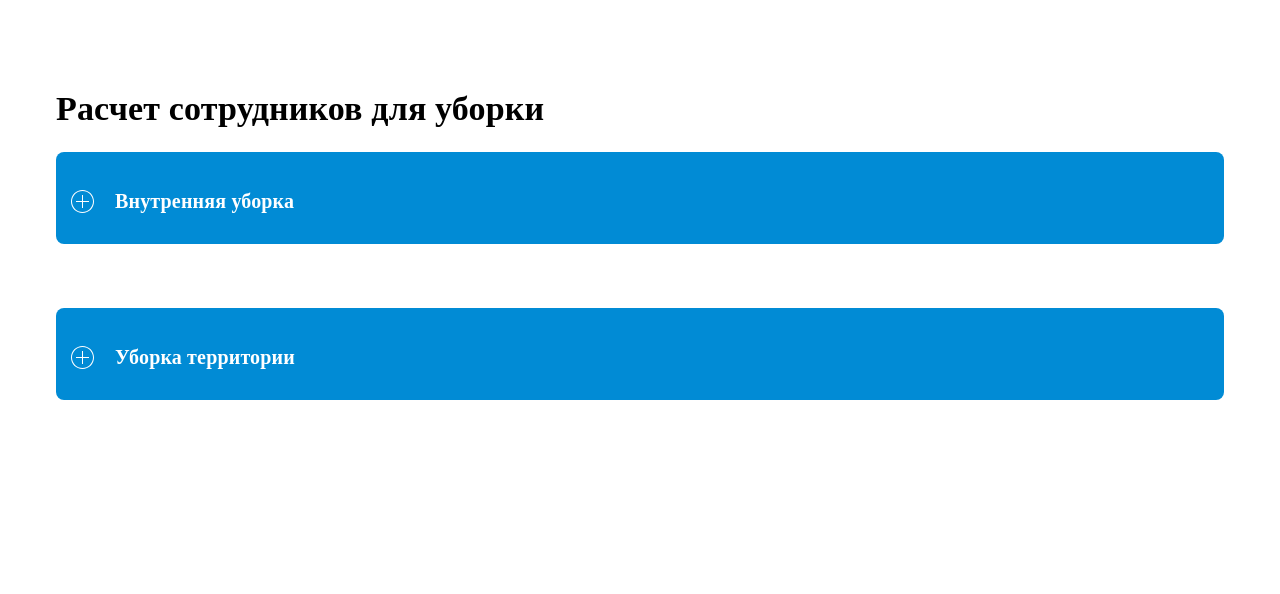
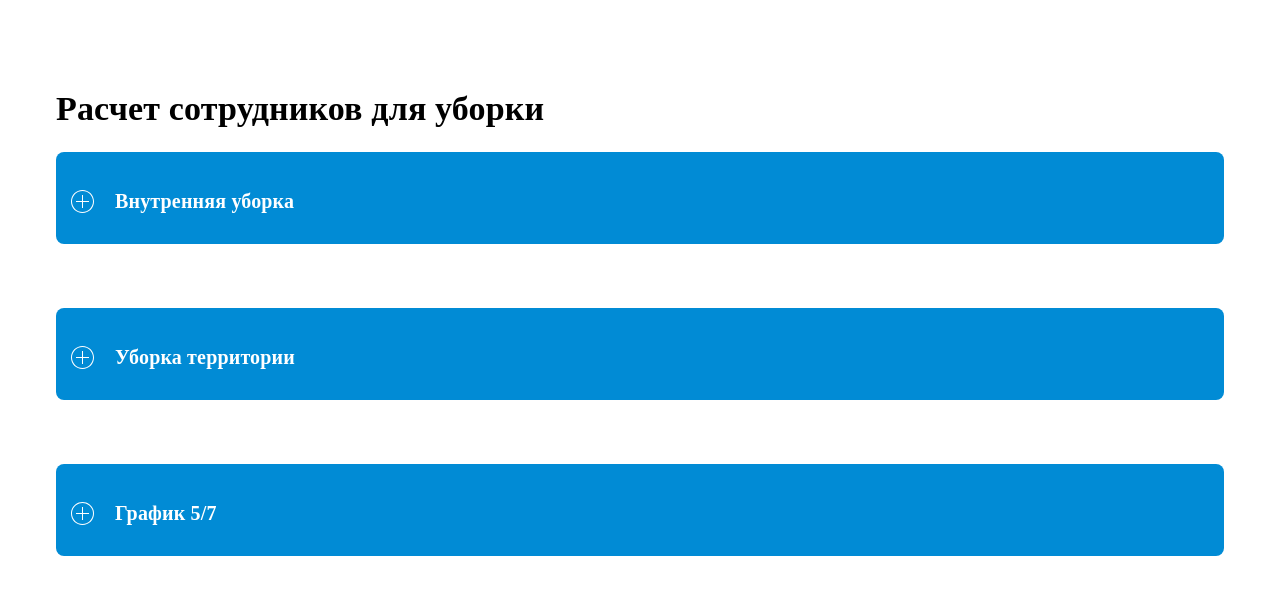
Before and after one commit to AlkarE/clean-calc, a Vue app: page / in a window 1280 px wide. Shown: the top 594 px of the page. Built offline with nearby package versions, Linux system fonts and the light colour scheme.

Commit message:
added new place

```diff
--- a/src/utils.js
+++ b/src/utils.js
@@ -14,6 +14,11 @@ export const settings = {
       name: 'outdoors',
       label: 'Уборка территории',
       price: 53000,
+    },
+    {
+      name: 'partTime',
+      label: 'График 5/7',
+      price: 63000,
     },
   ],
 }
```
